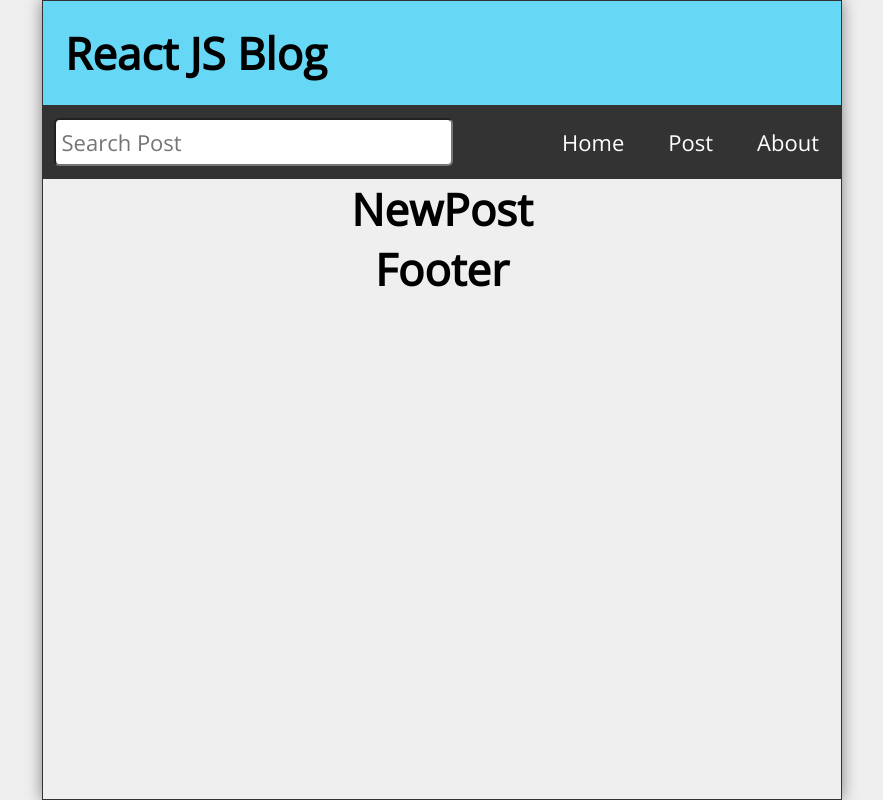
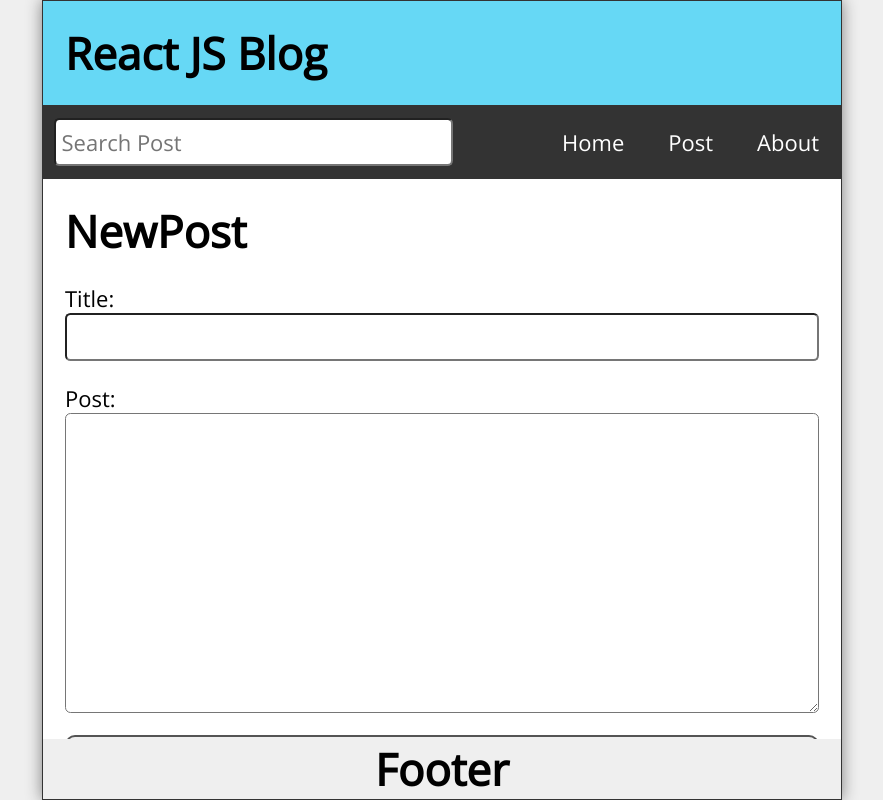
Before and after one commit to adinduokoro/Blog-UI, a React (Create React App) app: page /post in a window 1280 px wide. Shown: the whole page, without its empty margins (198-1081 px from the left). Built offline with nearby package versions, Linux system fonts and the light colour scheme.

Commit message:
Completed the PostPage.
The handleDelete function is working. Working on the NewPost page.

```diff
--- a/package.json
+++ b/package.json
@@ -6,6 +6,7 @@
     "@testing-library/jest-dom": "^5.16.5",
     "@testing-library/react": "^13.4.0",
     "@testing-library/user-event": "^13.5.0",
+    "date-fns": "^2.29.3",
     "react": "^18.2.0",
     "react-dom": "^18.2.0",
     "react-router-dom": "^6.4.3",
--- a/src/App.js
+++ b/src/App.js
@@ -6,6 +6,7 @@
 import Missing from './Missing';
 import { Route , Routes , useNavigate } from 'react-router-dom';
 import { useState , useEffect} from 'react';
+import { format } from 'date-fns'
 
 
 function App() {
@@ -37,6 +38,21 @@
   ])
   const [search , setSearch] = useState("")
   const [searchResults , setSearchResults] = useState([])
+  const [postTitle , setPostTitle] = useState()
+  const [postBody , setPostBody] = useState()
+  const navigate = useNavigate()
+
+  const handleSubmit = (e) => {
+    e.preventDefault()
+    const id = posts.length ? posts[posts.length - 1] + 1 : 1
+    const datetime = format(new Date(), 'MMMM dd, yyyy pp')
+  }
+
+  const handleDelete = (id) => {
+    const postsList = posts.filter(post => post.id !== id)
+    setPosts(postsList)
+    navigate('/')
+  }
 
   return (
     <Routes>
@@ -49,8 +65,17 @@
           posts={posts}
         />} />
         <Route path="post">
-          <Route index element={<NewPost />} />
-          <Route path="/post/:id" element={<PostPage />} />
+          <Route index element={<NewPost
+            postTitle={postTitle}
+            setPostTitle={setPostTitle}
+            postBody={postBody}
+            setPostBody={setPostBody}
+            handleSubmit={handleSubmit}
+          />} />
+          <Route path="/post/:id" element={<PostPage
+            posts={posts}
+            handleDelete={handleDelete}
+          />} />
         </Route>
         <Route path='about' element={<About />} />
         <Route path='*' element={<Missing />} />
--- a/src/NewPost.js
+++ b/src/NewPost.js
@@ -1,7 +1,27 @@
-const NewPost = () => {
+const NewPost = ({
+  handleSubmit, postTitle , setPostTitle , postBody , setPostBody
+}) => {
   return (
-    <main>
+    <main className="NewPost">
       <h1>NewPost</h1>
+      <form className="newPostForm" onSubmit={handleSubmit}>
+        <label htmlFor="postTitle">Title:</label>
+        <input
+            id="postTitle"
+            type="text"
+            required
+            value={postTitle}
+            onChange={(e) => setPostTitle(e.target.value)}
+        />
+        <label htmlFor="postBody">Post:</label>
+        <textarea
+            id="postBody"
+            required
+            value={postBody}
+            onChange={(e) => setPostBody(e.target.value)}
+        />
+        <button type="submit">Submit</button>
+      </form>
     </main>
   )
 }
--- a/src/PostPage.js
+++ b/src/PostPage.js
@@ -1,7 +1,32 @@
-const PostPage = () => {
+import { useParams , Link } from "react-router-dom"
+
+const PostPage = ({ posts, handleDelete }) => {
+  const { id } = useParams()
+  const post = posts.find(post => (post.id).toString() === id)
+
   return (
-    <main>
-      <h1>PostPage</h1>
+    <main className="PostPage">
+      <article claaName="post">
+        {post &&
+          <>
+            <h2>{post.title}</h2>
+            <p className="postDate">{post.datetime}</p>
+            <p className="postBody">{post.body}</p>
+            <button onClick={() => handleDelete(post.id)}>
+              Delete Post
+            </button>
+          </>
+        }
+        {!post &&
+          <>
+              <h2>Post Not Found</h2>
+              <p>Well, that's disappointing.</p>
+              <p>
+                  <Link to='/'>Visit Our Homepage</Link>
+              </p>
+          </>
+        }
+      </article>
     </main>
   )
 }
```
Also changed, not shown: 1 other file (tests, documents, lock files or other folders).
